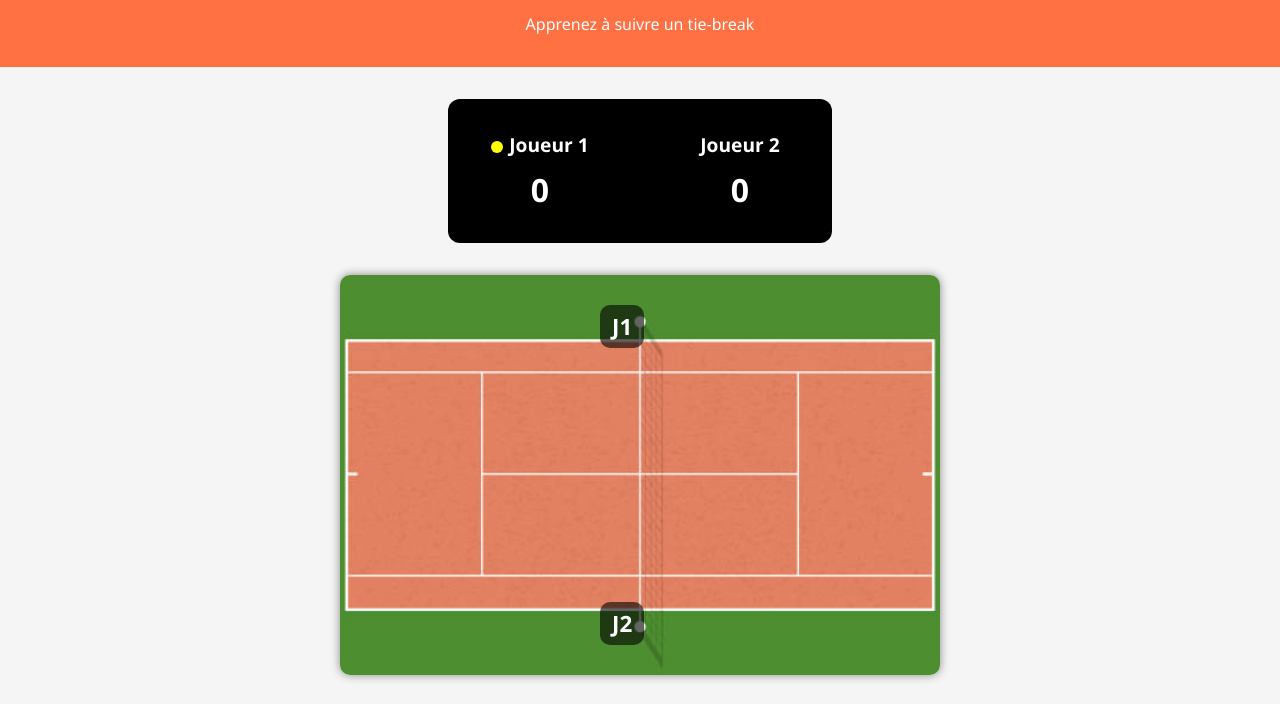
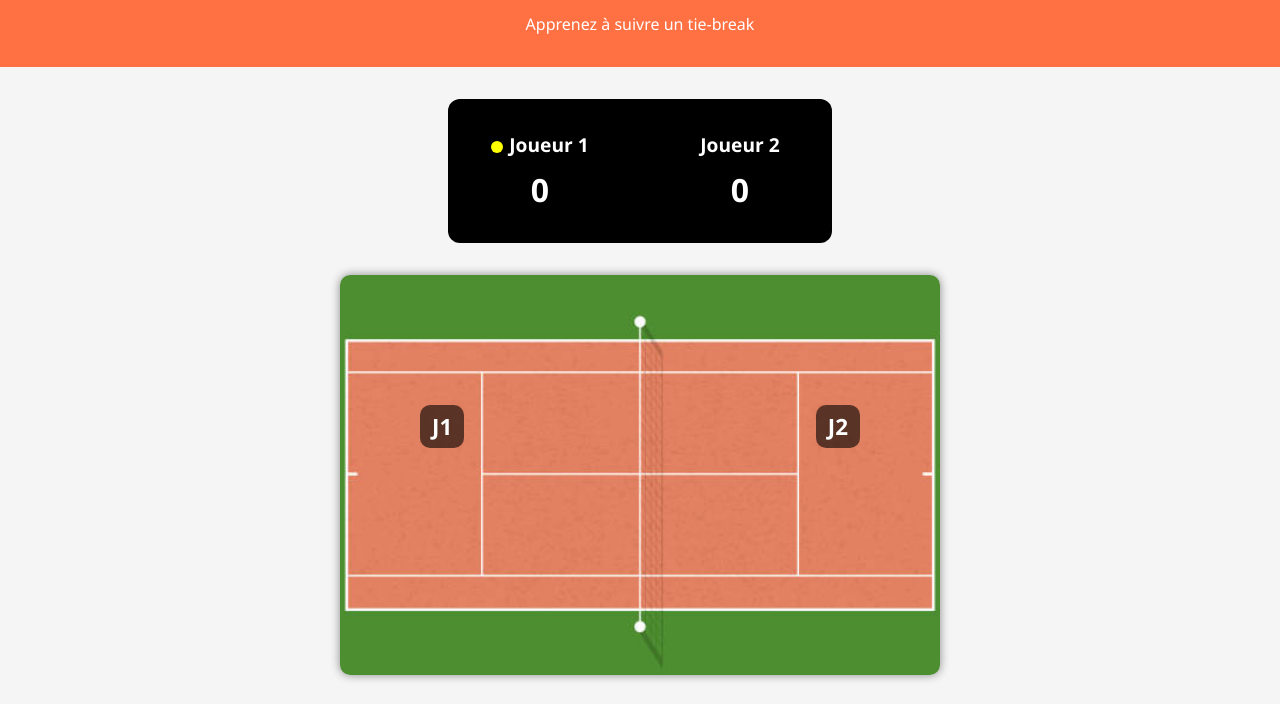
Before and after one commit to viccsi/ramasseursballesblois, a plain HTML site: page tiebreak.html in a window 1280 px wide. Shown: the part 74-778 px from the top of the page. Drawn offline with Linux system fonts and the light colour scheme.

Commit message:
Update style.css

```diff
--- a/style.css
+++ b/style.css
@@ -128,11 +128,11 @@ h1 {
 }
 
 #player1-court {
-  top: 30px;
-  left: 260px;
+  top: 130px;
+  left: 80px;
 }
 
 #player2-court {
-  bottom: 30px;
-  left: 260px;
+  top: 130px;
+  right: 80px;
 }
```
